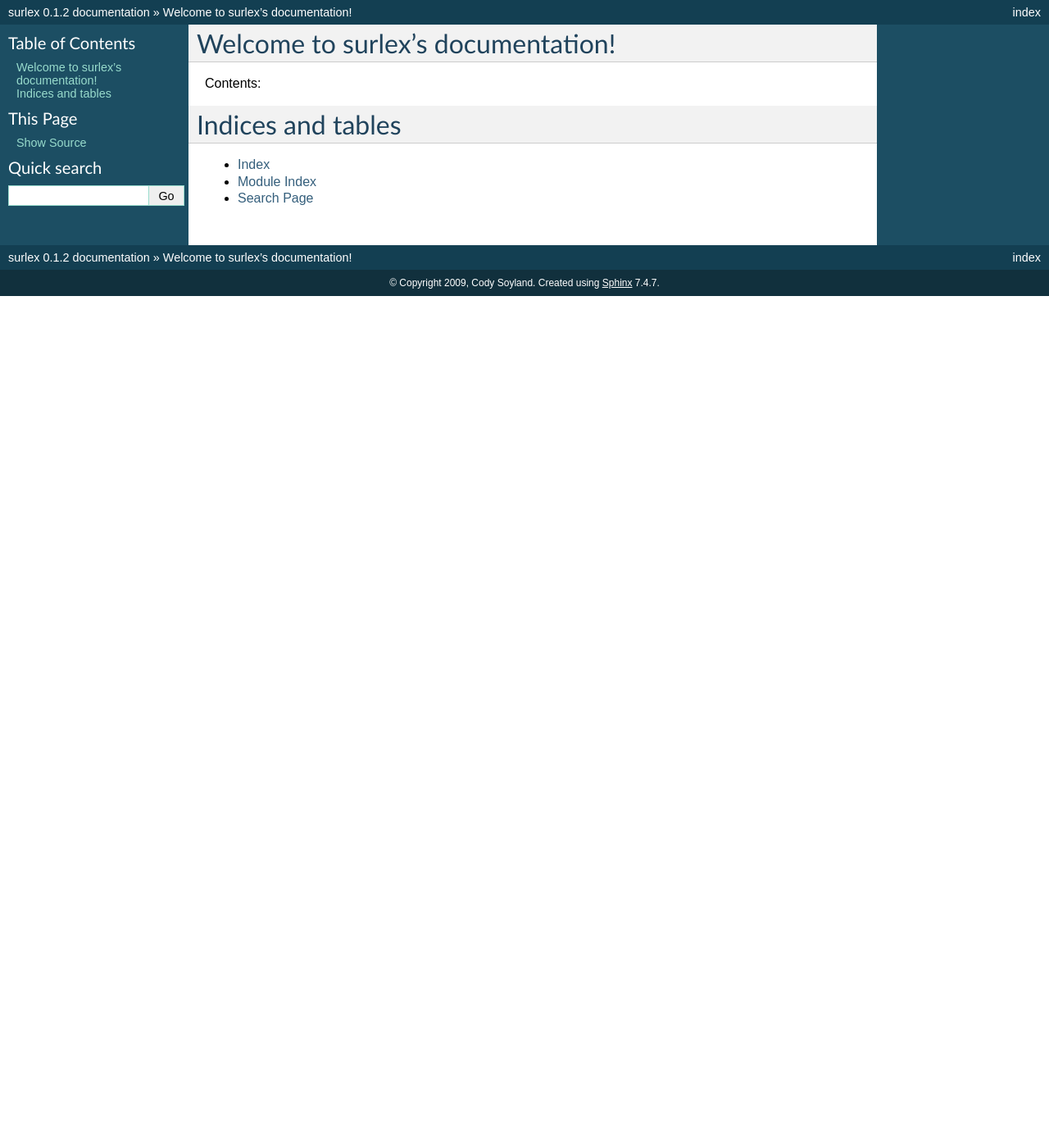
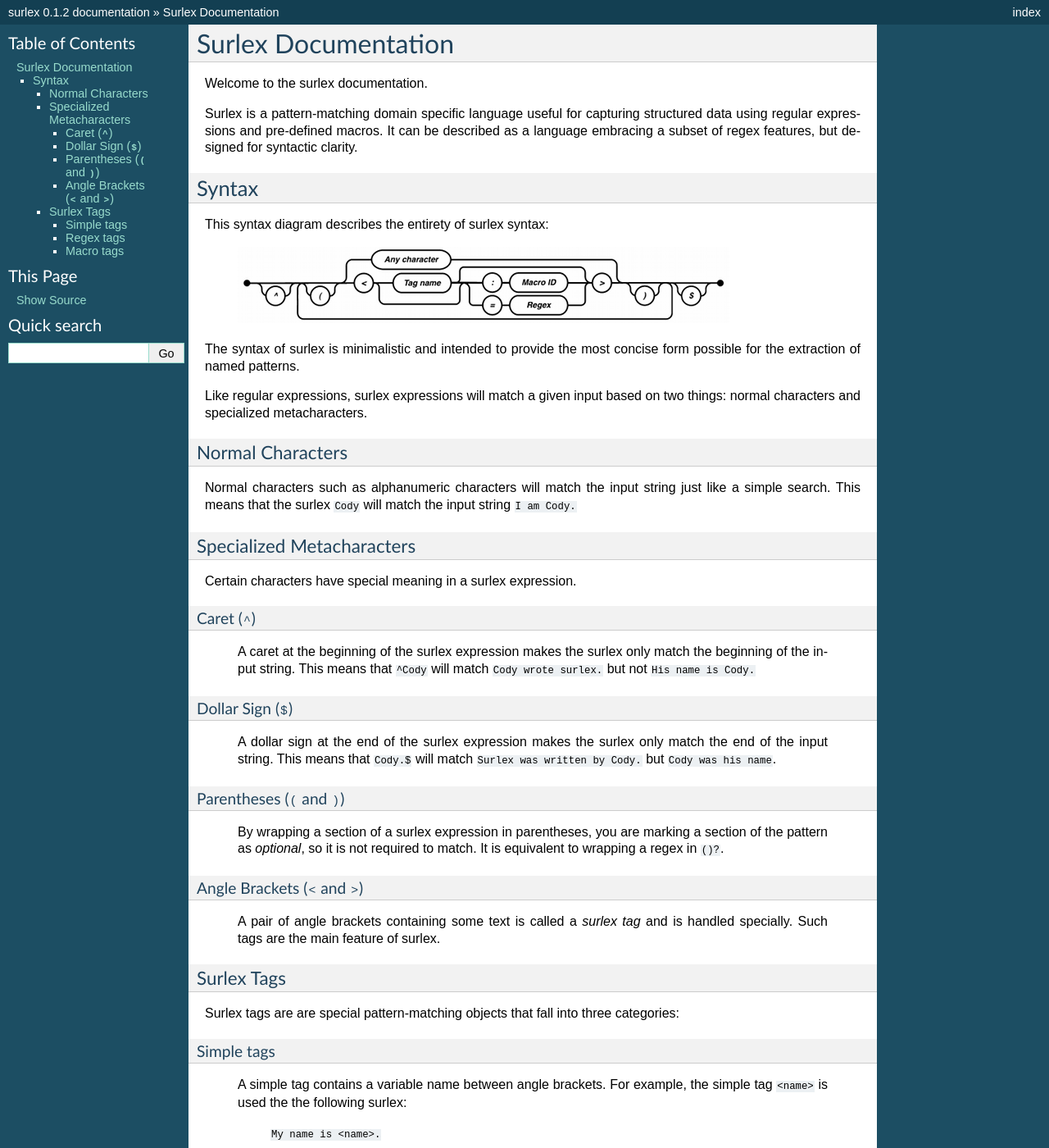
Before and after one commit to codysoyland/surlex, a Sphinx documentation site: the page built from docs/index.rst, in a window 1280 px wide and 1400 px high. Shown: the whole window at 82% size. Built offline with Sphinx 7.4.7, drawn with Linux system fonts in a browser that asks for light colours; some of the changed text lies outside the part shown.

Commit message:
First bit of real documentation.

```diff
--- a/docs/index.rst
+++ b/docs/index.rst
@@ -3,17 +3,109 @@
    You can adapt this file completely to your liking, but it should at least
    contain the root `toctree` directive.
 
-Welcome to surlex's documentation!
-==================================
+====================
+Surlex Documentation
+====================
 
-Contents:
+Welcome to the surlex documentation.
 
-.. toctree::
-   :maxdepth: 2
+Surlex is a pattern-matching domain specific language useful for capturing
+structured data using regular expressions and pre-defined macros. It can be
+described as a language embracing a subset of regex features, but designed
+for syntactic clarity.
 
-Indices and tables
-==================
 
-* :ref:`genindex`
-* :ref:`modindex`
-* :ref:`search`
+------
+Syntax
+------
+
+This syntax diagram describes the entirety of surlex syntax:
+
+    .. image:: images/syntax-diagram.gif
+       :alt: Surlex syntax diagram
+
+The syntax of surlex is minimalistic and intended to provide the most concise
+form possible for the extraction of named patterns.
+
+Like regular expressions, surlex expressions will match a given input based
+on two things: normal characters and specialized metacharacters.
+
+Normal Characters
+=================
+Normal characters such as alphanumeric characters will match the input
+string just like a simple search. This means that the surlex ``Cody``
+will match the input string ``I am Cody.``
+
+
+Specialized Metacharacters
+==========================
+Certain characters have special meaning in a surlex expression.
+
+Caret (``^``)
+-------------
+    A caret at the beginning of the surlex expression makes the surlex
+    only match the beginning of the input string. This means that
+    ``^Cody`` will match ``Cody wrote surlex.`` but not ``His name
+    is Cody.``
+
+Dollar Sign (``$``)
+-------------------
+    A dollar sign at the end of the surlex expression makes the surlex
+    only match the end of the input string. This means that ``Cody.$``
+    will match ``Surlex was written by Cody.`` but ``Cody was his
+    name``.
+
+Parentheses (``(`` and ``)``)
+-----------------------------
+    By wrapping a section of a surlex expression in parentheses,
+    you are marking a section of the pattern as `optional`, so
+    it is not required to match. It is equivalent to wrapping a regex
+    in ``()?``.
+
+Angle Brackets (``<`` and ``>``)
+--------------------------------
+    A pair of angle brackets containing some text is called a `surlex
+    tag` and is handled specially. Such tags are the main feature
+    of surlex.
+
+Surlex Tags
+===========
+Surlex tags are are special pattern-matching objects that fall into three
+categories:
+
+Simple tags
+-----------
+    A simple tag contains a variable name between angle brackets. For
+    example, the simple tag ``<name>`` is used the the following surlex:
+
+        ``My name is <name>.``
+
+    This is equivalent to the following regex:
+
+        ``My name is (?P<name>.+)\.``
+
+Regex tags
+----------
+    A regex tag is the same as a simple tag with the addition of an
+    equals sign (``=``) followed by a regex after the tag name. For
+    example, the following surlex matches a 5-digit number and assigns
+    it to the variable ``zipcode``:
+
+        ``My house is in zip code <zipcode:[0-9]{5}>.``
+
+    This is equivalent to the following regex:
+
+        ``My house is in zip code (?P<zipcode>[0-9]{5})\.``
+
+Macro tags
+----------
+    A macro tag is the same as a simple tag with the addition of a
+    colon (``:``) followed by a regex after the tag name. For example,
+    the following surlex matches a 4-digit year and assigns it to the
+    variable ``year``:
+
+        ``It is <year:Y>.``
+
+    This is equivalent to the following regex:
+
+        ``It is (?P<year>[0-9]{4}).``
```
Also changed, not shown: docs/images/syntax-diagram.gif (added).
